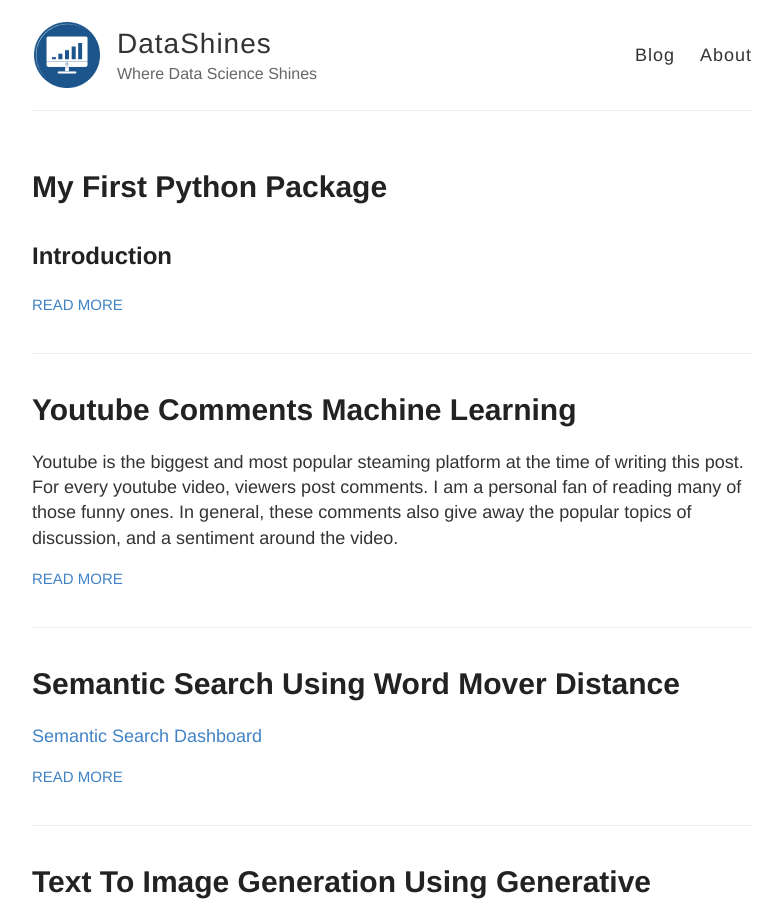
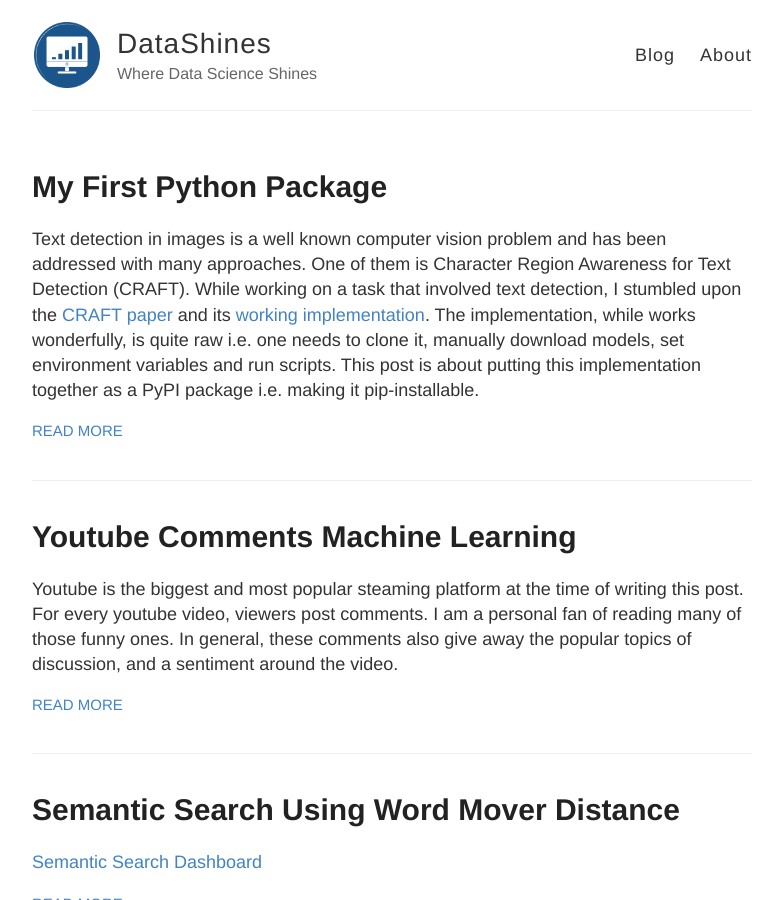
Before and after one commit to datashines/datashines.github.io, a Jekyll site: the page built from index.html, in a window 1280 px wide and 900 px high. Shown: the whole window, without its empty margins (248-1031 px from the left). Built offline with Jekyll 4.4.1, drawn with Linux system fonts in a browser that asks for light colours; some of the changed lines change nothing that is shown.

Commit message:
Update 2020-01-26-My-First-Python-Package.md

```diff
--- a/_posts/2020-01-26-My-First-Python-Package.md
+++ b/_posts/2020-01-26-My-First-Python-Package.md
@@ -3,7 +3,6 @@ layout: post
 title: My First Python Package
 ---
 
-## Introduction
 
 Text detection in images is a well known computer vision problem and has been addressed with many
 approaches. One of them is Character Region Awareness for Text Detection (CRAFT). While working on
@@ -35,7 +34,7 @@ the need for any any additional labelling as follows:
 well-labelled character level bounding box coordinates and softly with real images with just
 word level bounding box coordinates, as shown in the figure below:
 
-![]({{ site.baseurl }}/data/22020-01-26-My-First-Python-Package/weak_supervised_learning.png)
+![]({{ site.baseurl }}/data/2020-01-26-My-First-Python-Package/weak_supervised_learning.png)
 
 - it uses confidence maps during weak supervised learning to de-prioritize instances where
 the number of characters detected by the interim trained model doesn't match the word length
```
